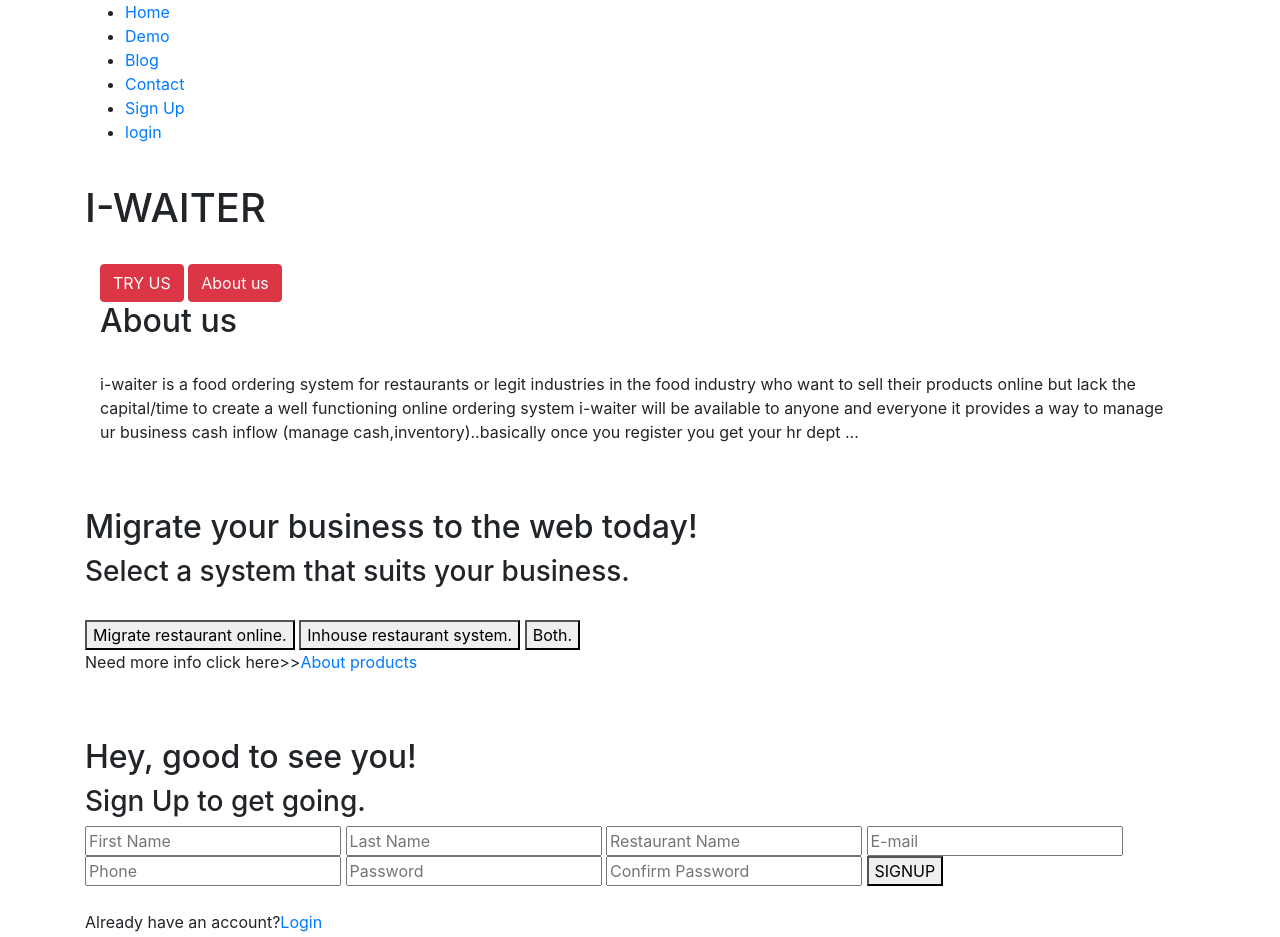
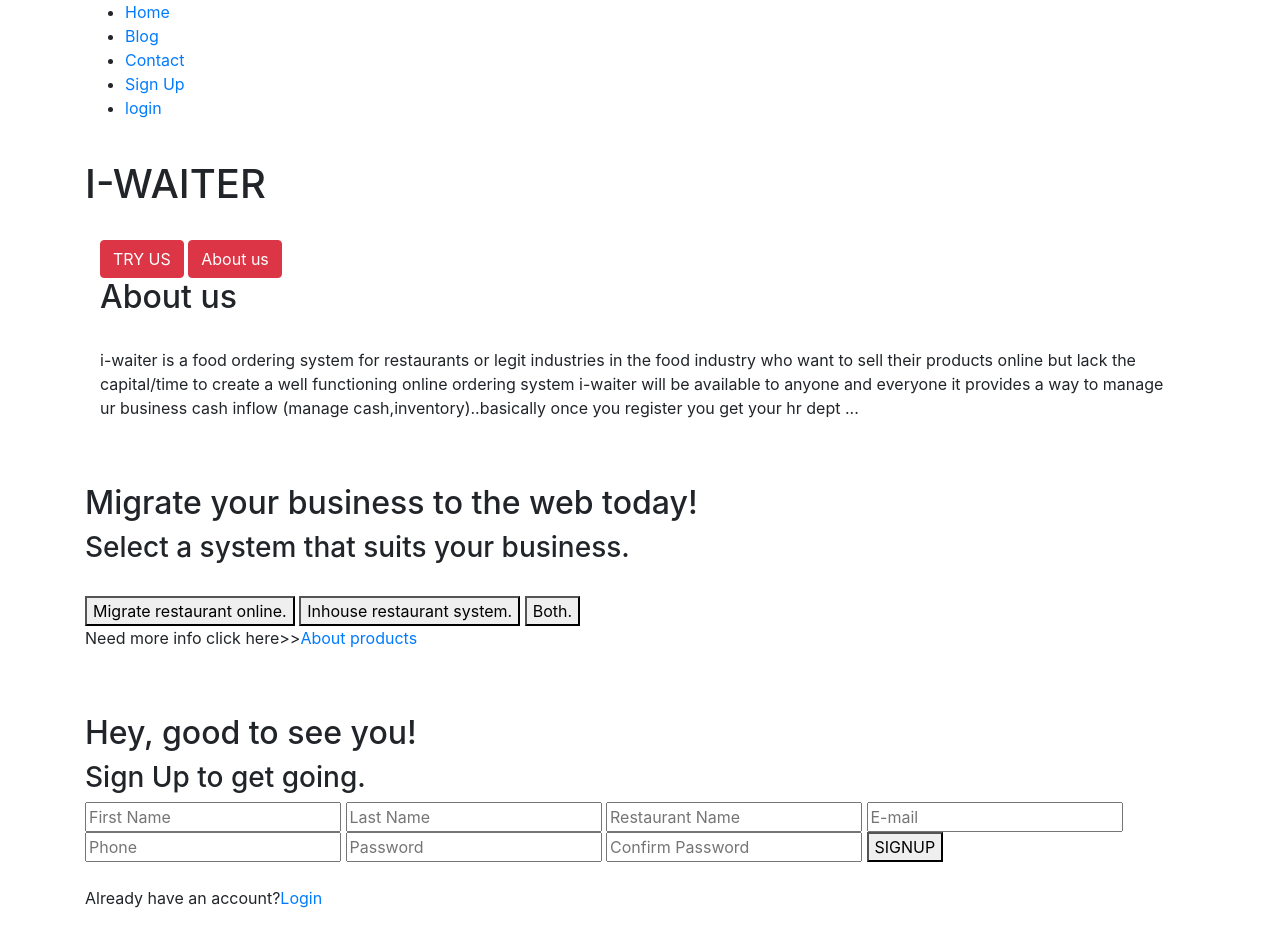
Before and after one commit to Wambuilucy/Waiter, a plain HTML site: page index.html in a window 1280 px wide. Drawn offline with nearby package versions, Linux system fonts and the light colour scheme.

Commit message:
naskia aje?

```diff
--- a/index.html
+++ b/index.html
@@ -23,7 +23,7 @@
         <nav>
           <ul>
             <li> <a href="index.html"> Home</a> </li>
-            <li> <a href="https://madskillz254.github.io/sinking-sand-resort/">Demo</a> </li>
+
             <li> <a href="#">Blog</a> </li>
             <li> <a href="#">Contact</a> </li>
               <li> <a href="signup.html" id="signupanchor">Sign Up</a> </li>
```
